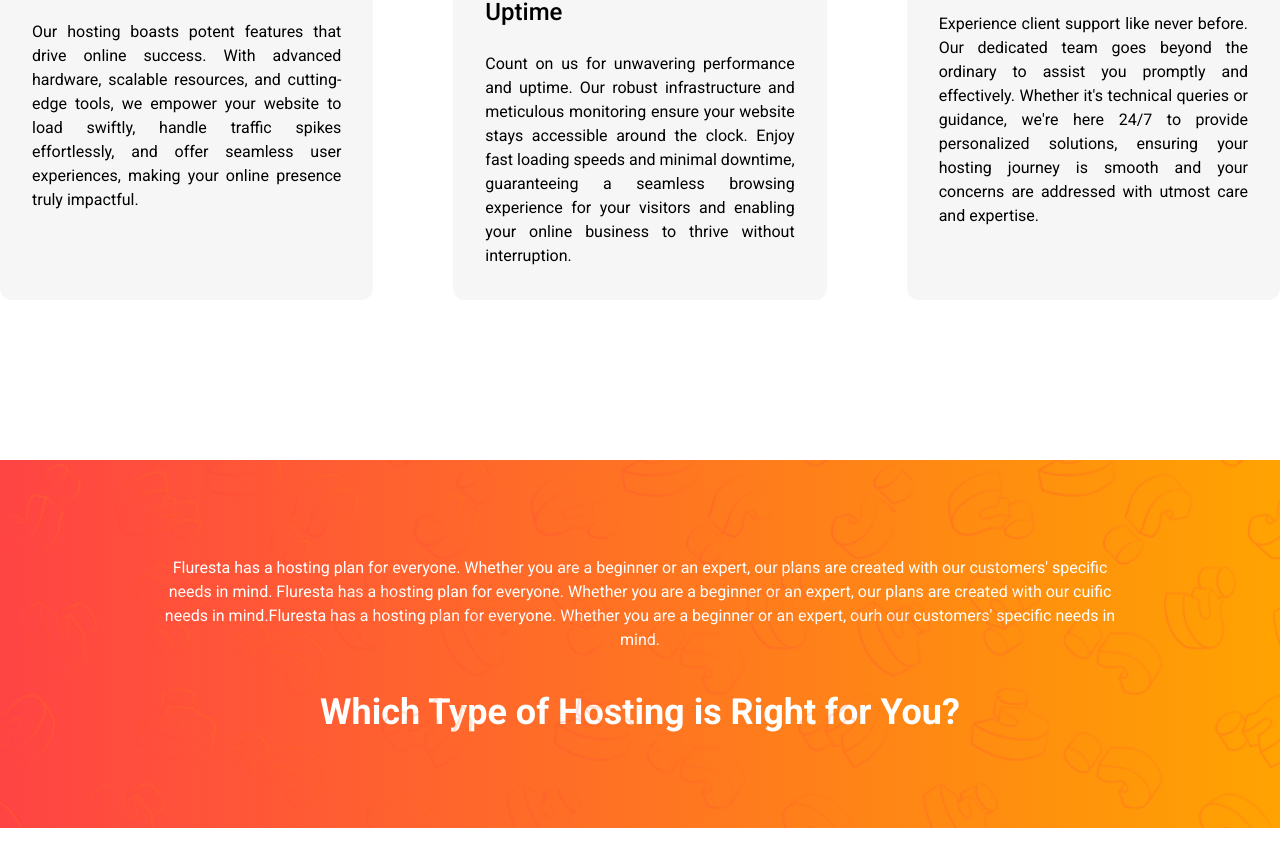
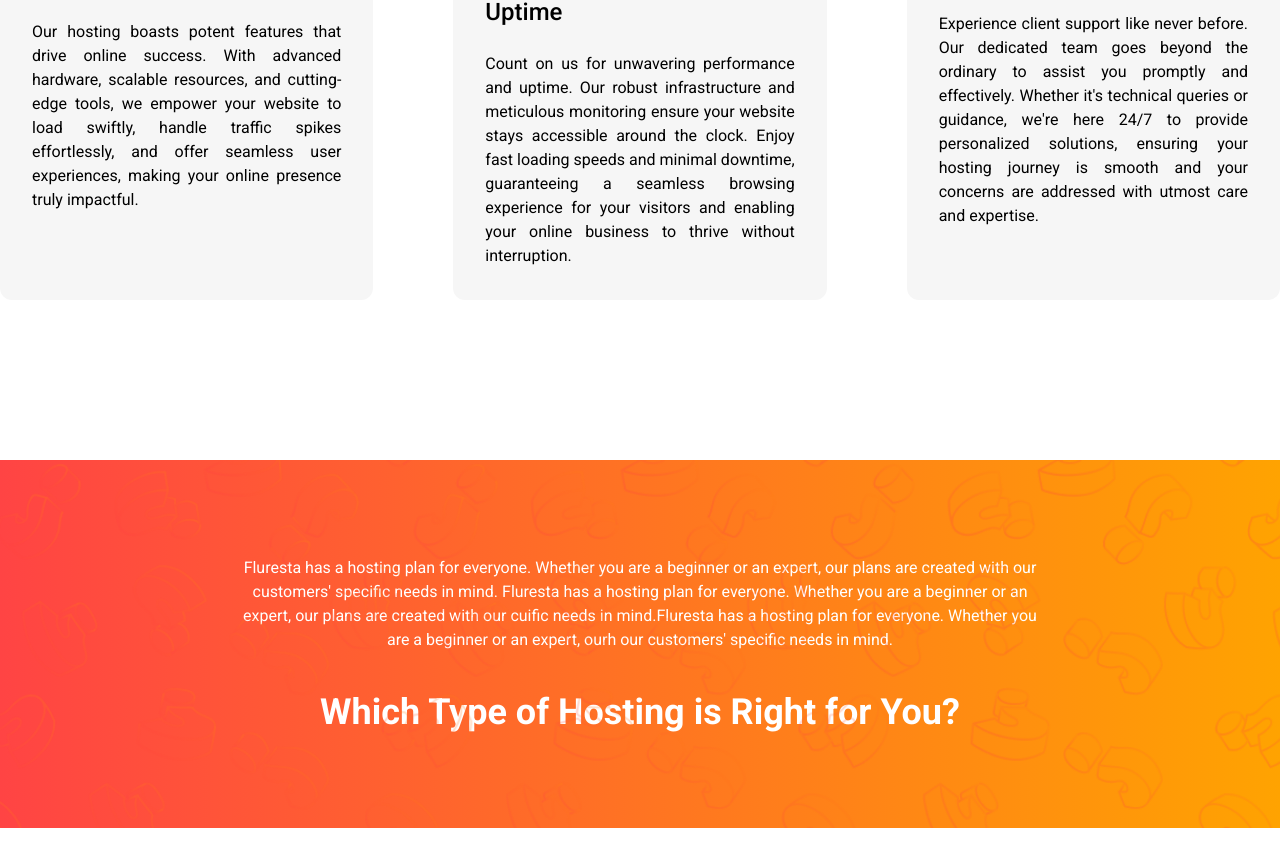
Before and after one commit to pothikit/hostfule-project, a React (Create React App) app: page / in a window 1280 px wide. Shown: the part 1705-2553 px from the top of the page. Built offline with nearby package versions, Linux system fonts and the light colour scheme; a web font is replaced by a local one.

Commit message:
bottom section padding add

```diff
--- a/src/components/home/Threcard.jsx
+++ b/src/components/home/Threcard.jsx
@@ -146,7 +146,7 @@ function Threcard() {
             <section className='three-card-bottom mt-40'>
                 <div class="bg-gradient-to-r from-primary to-secondary relative bg-card-bottom md:py-24 md:px-40 text-center -z-10">
                     <img src={bgImg} alt="Background" className="absolute inset-0 w-full h-full object-cover opacity-25 z-0" />
-                    <div className='content z-10 text-white container mx-auto'>
+                    <div className='content z-10 text-white container mx-auto md:px-20'>
                         <p className=''>Fluresta has a hosting plan for everyone. Whether you are a beginner or an expert, our plans are created with our customers' specific needs in mind.
                             Fluresta has a hosting plan for everyone. Whether you are a beginner or an expert, our plans are created with our cuific needs in mind.Fluresta
                             has a hosting plan for everyone. Whether you are a beginner or an expert, ourh our customers' specific needs in mind.</p>
```
